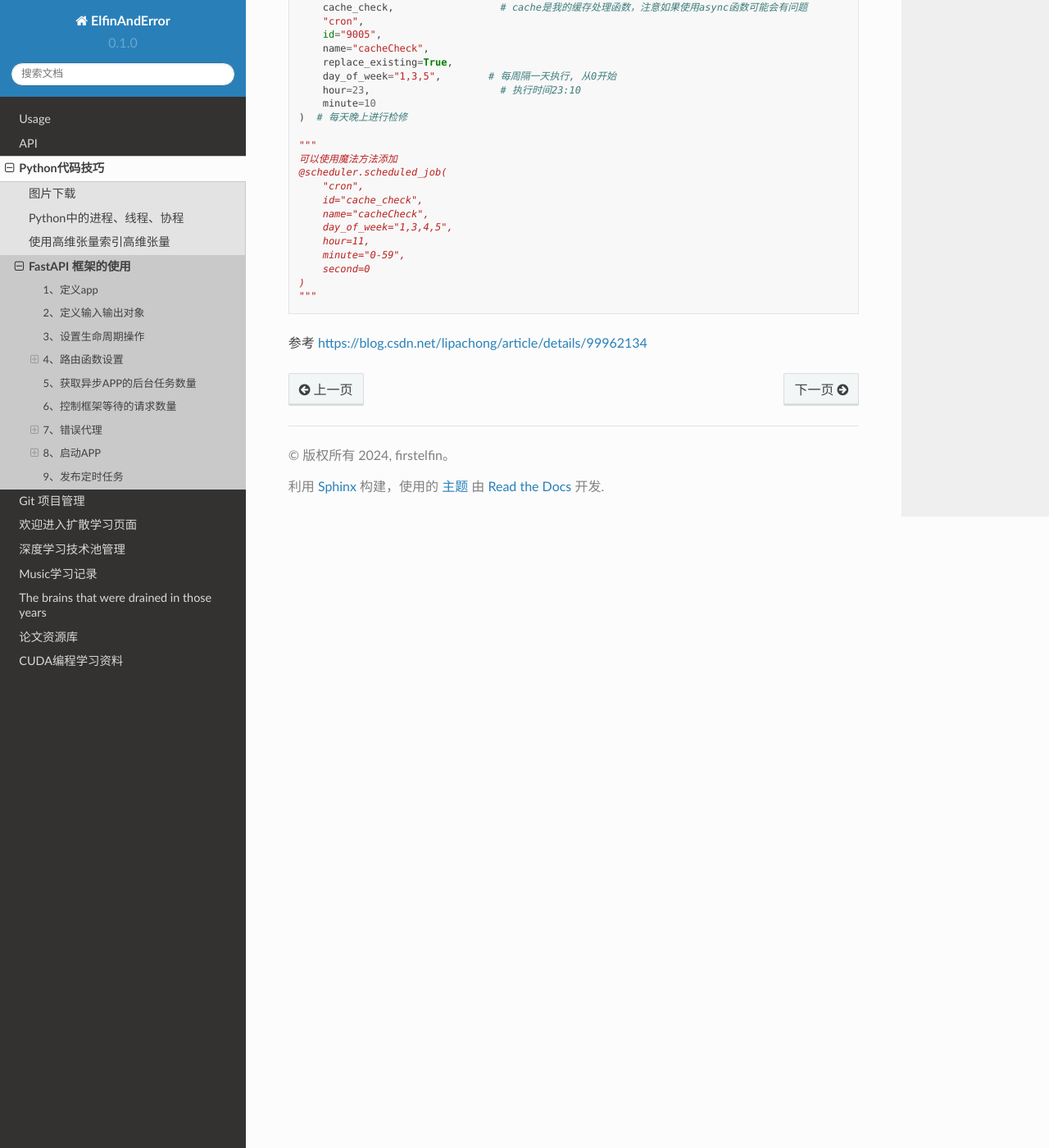
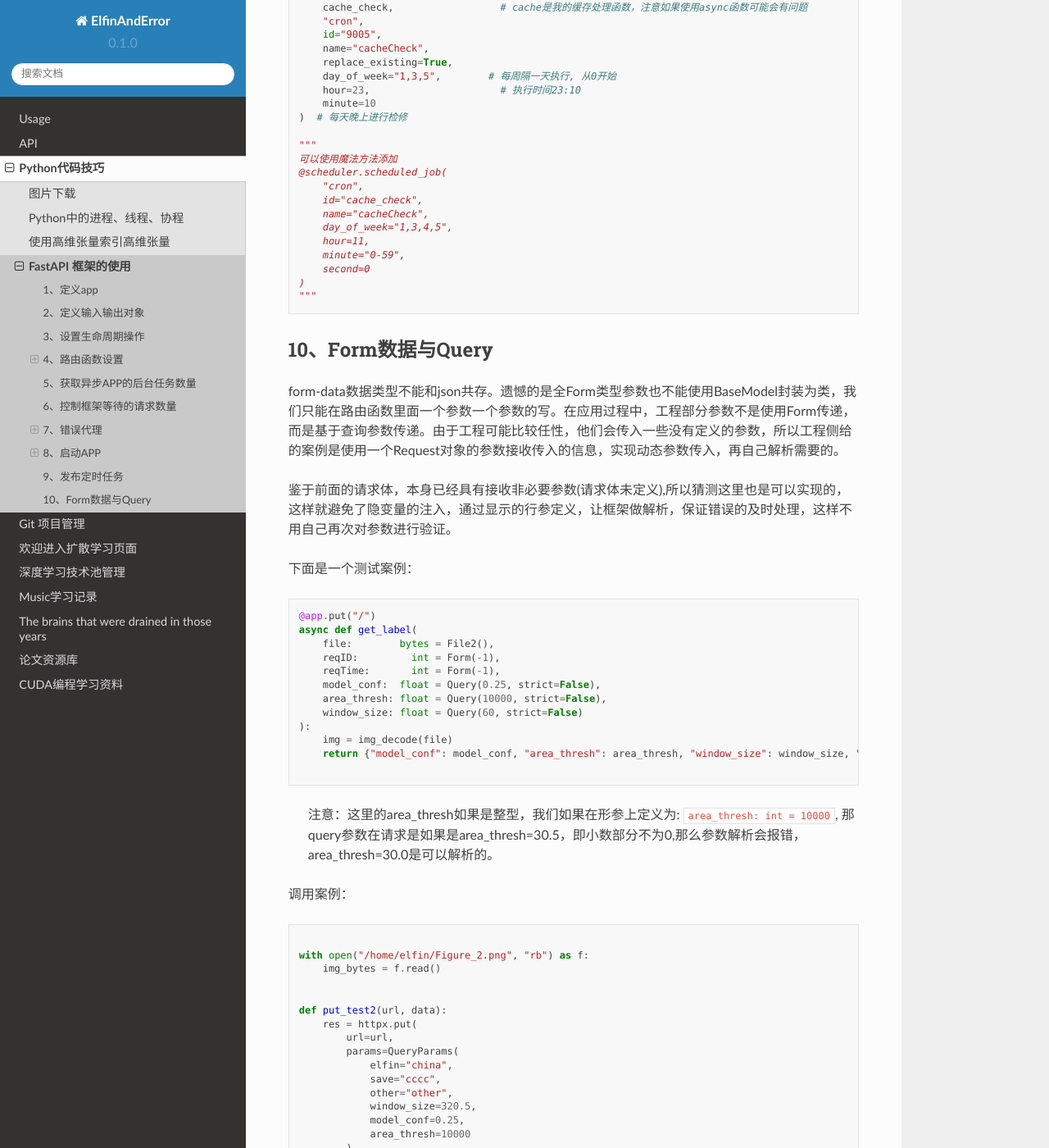
Before and after one commit to firstelfin/Book-ElfinAndError, a Sphinx documentation site: the page built from docs/source/pythonTrick/fastapi.md, in a window 1280 px wide and 1400 px high, scrolled down 3497 px. Shown: the whole window at 82% size. Built offline with Sphinx 7.4.7 and the Read the Docs theme 2.0.0, drawn with Linux system fonts in a browser that asks for light colours; pages that are not in the unit, such as notebooks, are missing from menus; some of the changed text lies outside the part shown.

Commit message:
Form Query add

````diff
--- a/docs/source/pythonTrick/fastapi.md
+++ b/docs/source/pythonTrick/fastapi.md
@@ -197,4 +197,66 @@ scheduler.add_job(
 """
 ```
 
+
+## 10、Form数据与Query
+
+form-data数据类型不能和json共存。遗憾的是全Form类型参数也不能使用BaseModel封装为类，我们只能在路由函数里面一个参数一个参数的写。在应用过程中，工程部分参数不是使用Form传递，而是基于查询参数传递。由于工程可能比较任性，他们会传入一些没有定义的参数，所以工程侧给的案例是使用一个Request对象的参数接收传入的信息，实现动态参数传入，再自己解析需要的。
+
+鉴于前面的请求体，本身已经具有接收非必要参数(请求体未定义),所以猜测这里也是可以实现的，这样就避免了隐变量的注入，通过显示的行参定义，让框架做解析，保证错误的及时处理，这样不用自己再次对参数进行验证。
+
+下面是一个测试案例：
+
+```python
+@app.put("/")
+async def get_label(
+    file:        bytes = File2(),
+    reqID:         int = Form(-1),
+    reqTime:       int = Form(-1),
+    model_conf:  float = Query(0.25, strict=False),
+    area_thresh: float = Query(10000, strict=False),
+    window_size: float = Query(60, strict=False)
+):
+    img = img_decode(file)
+    return {"model_conf": model_conf, "area_thresh": area_thresh, "window_size": window_size, "shape": img.shape}
+
+```
+
+> 注意：这里的area_thresh如果是整型，我们如果在形参上定义为: `area_thresh: int = 10000`, 那query参数在请求是如果是area_thresh=30.5，即小数部分不为0,那么参数解析会报错，area_thresh=30.0是可以解析的。
+
+
+调用案例：
+
+```python
+
+with open("/home/elfin/Figure_2.png", "rb") as f:
+    img_bytes = f.read()
+
+
+def put_test2(url, data):
+    res = httpx.put(
+        url=url,
+        params=QueryParams(
+            elfin="china",
+            save="cccc",
+            other="other",
+            window_size=320.5,
+            model_conf=0.25,
+            area_thresh=10000
+        ),
+        files={"file": data["file"]},
+        data={"name": data["name"], "points": [36, 45, 12]},
+        timeout=20
+    )
+    print(res.json())
+
+put_test2(
+    url="xxxx",
+    data={
+        "file": img_bytes,
+        "name": "industai"
+    }
+)
+```
+
+
 参考 [https://blog.csdn.net/lipachong/article/details/99962134](https://blog.csdn.net/lipachong/article/details/99962134)
````
